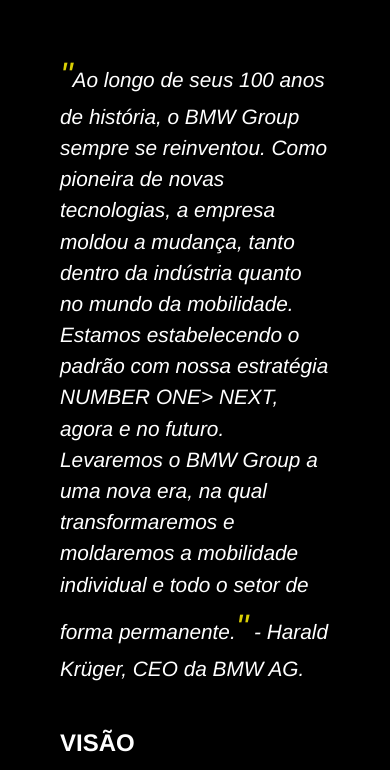
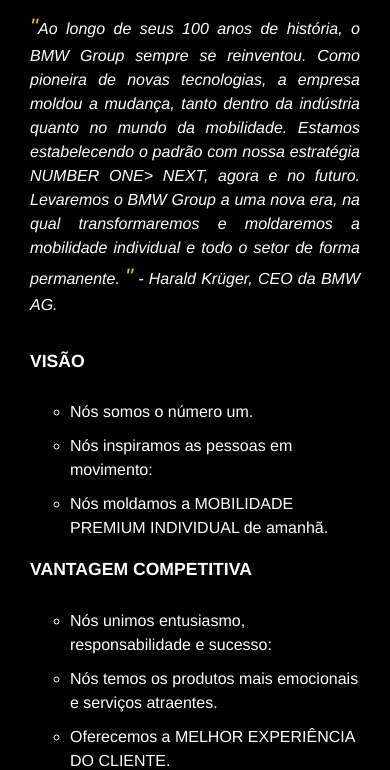
Before and after one commit to leo-pro/pge-bmw, a website: page index.html in a window 390 px wide. Shown: the part 4652-5422 px from the top of the page. Drawn offline with nearby package versions, Linux system fonts and the light colour scheme; a web font is replaced by a local one.

Commit message:
Ajuste na responsividade dos textos na section abordagem estratética

```diff
--- a/assets/css/style.css
+++ b/assets/css/style.css
@@ -477,7 +477,34 @@
         border: 1px solid;
     }
     /* End Global Section */
+    /* Strategic Section */
+    .strategic-content{
+        padding: 0px 30px;
+    }
 
+    .frases{
+        margin-top: 0px;
+    }
+
+    .frases p{
+        font-size: 1.0em;
+        font-style: italic;
+        text-align: justify;
+    }
+
+    .declarations{
+        font-size: 1.0em;
+    }
+
+    .declarations h2{
+        font-size: 1.1em;
+    }
+
+    .frases .symbol{
+        font-size: 1.4em;
+        color: #dbd004;
+    }
+    /* End Strategic Section */
     .panel{
         width: 90%;
         justify-content: center;
--- a/index.html
+++ b/index.html
@@ -243,9 +243,12 @@
                 </div>
             </div>
             <div class="frases">
-                <p><i class="symbol">"</i>Ao longo de seus 100 anos de história, o BMW Group sempre se reinventou. Como pioneira de novas tecnologias, a empresa moldou a mudança, tanto dentro da indústria quanto no mundo da mobilidade. Estamos estabelecendo o padrão com nossa estratégia NUMBER ONE> NEXT, agora e no futuro. Levaremos o BMW Group a uma nova era, na qual transformaremos e moldaremos a mobilidade individual e todo o setor de forma permanente.<i class="symbol">"</i> - Harald Krüger, CEO da BMW AG.</p>
+                <p>
+                    <i class="symbol">"</i>Ao longo de seus 100 anos de história, o BMW Group sempre se reinventou. Como pioneira de novas tecnologias, a empresa moldou a mudança, tanto dentro da indústria quanto no mundo da mobilidade. Estamos estabelecendo o padrão
+                    com nossa estratégia NUMBER ONE> NEXT, agora e no futuro. Levaremos o BMW Group a uma nova era, na qual transformaremos e moldaremos a mobilidade individual e todo o setor de forma permanente. <i class="symbol">"</i> - Harald Krüger, CEO da BMW AG.
+                </p>
             </div>
-            <div class="">
+            <div class="declarations">
                 <h2>VISÃO</h2>
                 <ul style="list-style-type: circle">
                     <li style="padding-top: 10px" >Nós somos o número um.</li>
```
